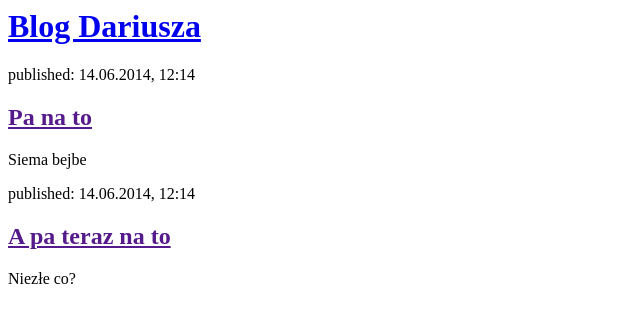
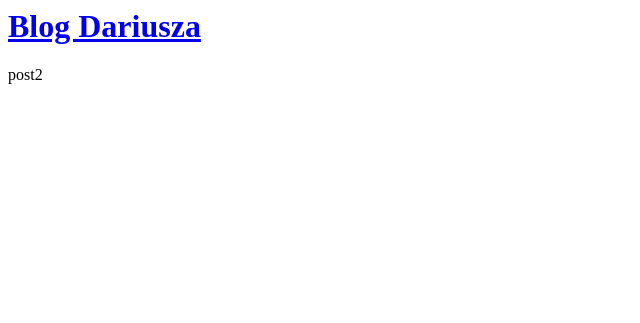
Before and after one commit to erogitt/my-first-blog, a Django app: page / in a window 1280 px wide. Shown: the top 323 px of the page, without its empty margins (0-640 px from the left). Run offline with Django 3.2, Linux system fonts and the light colour scheme; data comes from the database, SQL or seed files in the repository.

Commit message:
Wyswietlanie postow z bazy

```diff
--- a/blog/templates/blog/post_list.html
+++ b/blog/templates/blog/post_list.html
@@ -7,16 +7,9 @@
     <h1><a href="/">Blog Dariusza</a></h1>
 </div>
 
-<div>
-    <p>published: 14.06.2014, 12:14</p>
-    <h2><a href="">Pa na to</a></h2>
-    <p>Siema bejbe</p>
-</div>
+{% for post in posts %}
+{{ post }}
+{% endfor %}
 
-<div>
-    <p>published: 14.06.2014, 12:14</p>
-    <h2><a href="">A pa teraz na to</a></h2>
-    <p>Niezłe co?</p>
-</div>
 </body>
 </html>
--- a/blog/views.py
+++ b/blog/views.py
@@ -1,4 +1,7 @@
 from django.shortcuts import render
+from .models import Post
+from django.utils import timezone
 
 def post_list(request):
-        return render(request, 'blog/post_list.html', {})
+        posts = Post.objects.filter(published_date__lte=timezone.now()).order_by('published_date')
+        return render(request, 'blog/post_list.html', {'posts': posts})
```
